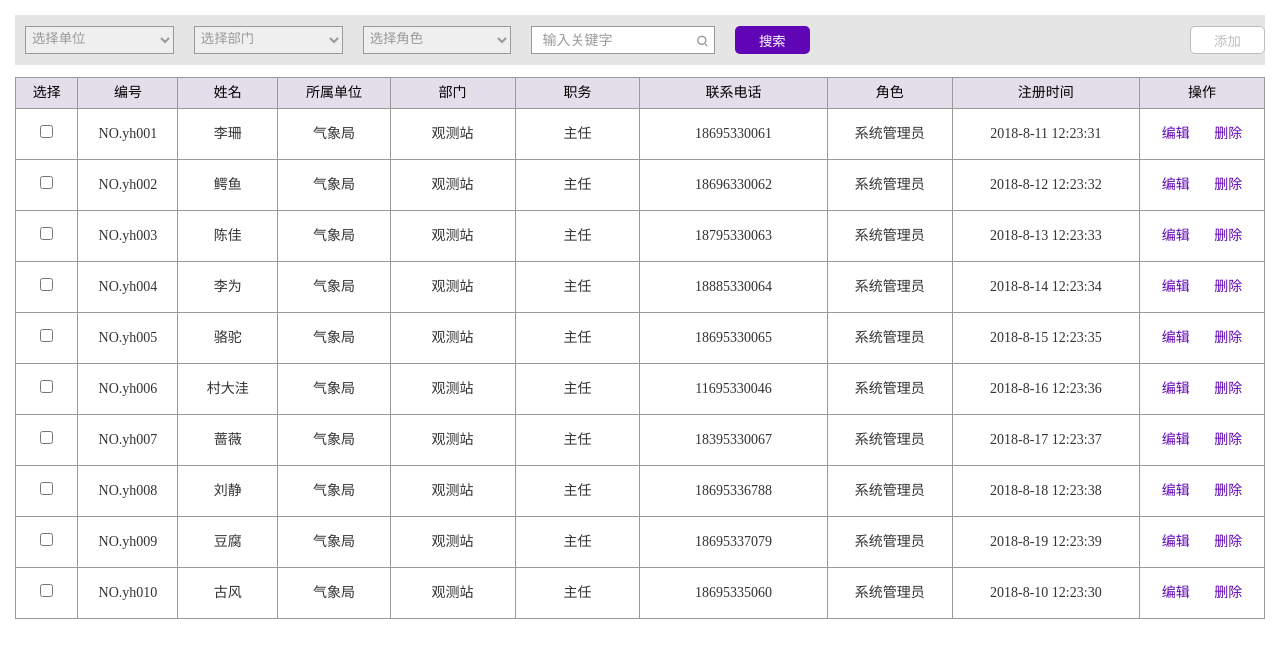
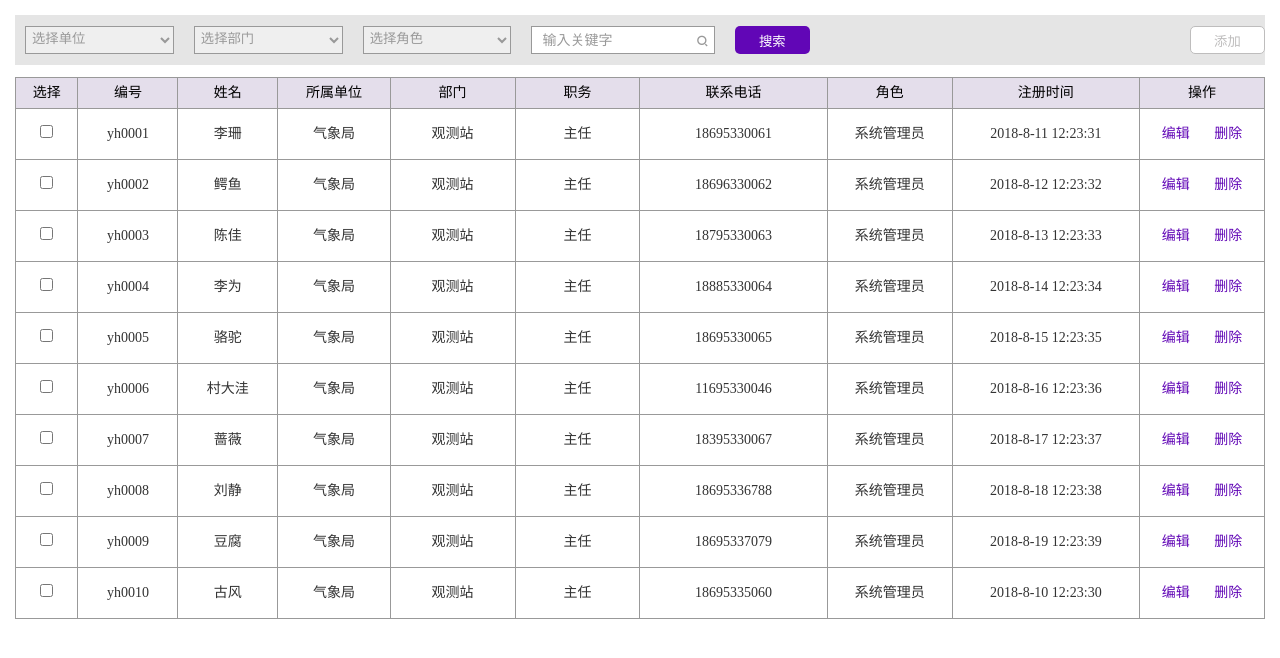
Before and after one commit to SeaHeart001/vue-table, a Vue app: page / in a window 1280 px wide. Shown: the top 658 px of the page. Built offline with nearby package versions, Linux system fonts and the light colour scheme.

Commit message:
10/16 13:31

```diff
--- a/config/index.js
+++ b/config/index.js
@@ -9,7 +9,7 @@ module.exports = {
 
     // Paths
     assetsSubDirectory: 'static',
-    assetsPublicPath: '/',
+    assetsPublicPath: './',
     proxyTable: {},
 
     // Various Dev Server settings
@@ -50,7 +50,7 @@ module.exports = {
     // Paths
     assetsRoot: path.resolve(__dirname, '../dist'),
     assetsSubDirectory: 'static',
-    assetsPublicPath: '/',
+    assetsPublicPath: './',
 
     /**
      * Source Maps
--- a/src/App.vue
+++ b/src/App.vue
@@ -22,16 +22,16 @@ export default {
       flag2: false,
       isAddCode:0,
       msg:[
-            {num:'NO.yh001',work:'主任',name:'李珊',tel:'18695330061',date: '2018-8-11 12:23:31'},
-            {num:'NO.yh002',work:'主任',name:'鳄鱼',tel:'18696330062',date: '2018-8-12 12:23:32'},
-            {num:'NO.yh003',work:'主任',name:'陈佳',tel:'18795330063',date: '2018-8-13 12:23:33'},
-            {num:'NO.yh004',work:'主任',name:'李为',tel:'18885330064',date: '2018-8-14 12:23:34'},
-            {num:'NO.yh005',work:'主任',name:'骆驼',tel:'18695330065',date: '2018-8-15 12:23:35'},
-            {num:'NO.yh006',work:'主任',name:'村大洼',tel:'11695330046',date: '2018-8-16 12:23:36'},
-            {num:'NO.yh007',work:'主任',name:'蔷薇',tel:'18395330067',date: '2018-8-17 12:23:37'},
-            {num:'NO.yh008',work:'主任',name:'刘静',tel:'18695336788',date: '2018-8-18 12:23:38'},
-            {num:'NO.yh009',work:'主任',name:'豆腐',tel:'18695337079',date: '2018-8-19 12:23:39'},
-            {num:'NO.yh010',work:'主任',name:'古风',tel:'18695335060',date: '2018-8-10 12:23:30'},
+            {work:'主任',name:'李珊',tel:'18695330061',date: '2018-8-11 12:23:31'},
+            {work:'主任',name:'鳄鱼',tel:'18696330062',date: '2018-8-12 12:23:32'},
+            {work:'主任',name:'陈佳',tel:'18795330063',date: '2018-8-13 12:23:33'},
+            {work:'主任',name:'李为',tel:'18885330064',date: '2018-8-14 12:23:34'},
+            {work:'主任',name:'骆驼',tel:'18695330065',date: '2018-8-15 12:23:35'},
+            {work:'主任',name:'村大洼',tel:'11695330046',date: '2018-8-16 12:23:36'},
+            {work:'主任',name:'蔷薇',tel:'18395330067',date: '2018-8-17 12:23:37'},
+            {work:'主任',name:'刘静',tel:'18695336788',date: '2018-8-18 12:23:38'},
+            {work:'主任',name:'豆腐',tel:'18695337079',date: '2018-8-19 12:23:39'},
+            {work:'主任',name:'古风',tel:'18695335060',date: '2018-8-10 12:23:30'},
         ],
       itemsg:{}
     }
--- a/src/components/alertcontent.vue
+++ b/src/components/alertcontent.vue
@@ -107,8 +107,8 @@ export default {
       msgObj.name = this.newName
       msgObj.work = this.newWork
       msgObj.tel = this.newTel
-      msgObj.date = 'TEST'
-      msgObj.num = 'TEST'
+      msgObj.date = new Date()
+      msgObj.num = Math.floor(Math.random()*10+10)
       this.add(msgObj)
       this.show()
     },
--- a/src/components/table.vue
+++ b/src/components/table.vue
@@ -16,11 +16,11 @@
                   </tr>
               </thead>
               <tbody>
-                  <tr class='tableTr tableBody' v-for="(item,index) in msg">
+                  <tr class='tableTr tableBody' v-for="(item,index) in myMsg" :id='index'>
                       <td style='width: 5%;'>
                           <input type="checkbox">
                       </td>
-                      <td style='width: 8%;'>{{item.num}}</td>
+                      <td style='width: 8%;'>yh00{{item.NO}}</td>
                       <td style='width: 8%;'>{{item.name}}</td>
                       <td style='width: 9%;'>气象局</td>
                       <td style='width: 10%;'>观测站</td>
@@ -47,12 +47,20 @@ export default {
 
     }
   },
-  methods: {
-    // showMsg(index){
-    //     //console.log(index)
-    //     this.show(index)
+  computed: {
+      myMsg(){
+          for (var i = 0; i < this.msg.length; i++) {
+              this.msg[i].NO = i<9?'0'+(i+1):i+1
+          }
+          return this.msg
+      }
+    // myMsg(){
+    //     return this.msg.map((item, index)=>{
+    //         return item.NO = index<10?'0'+(index+1):index
+    //     })
     // }
-  }
+  },
+
 }
 </script>
 
```
Also changed, not shown: 6 other files (tests, documents, lock files or other folders).
